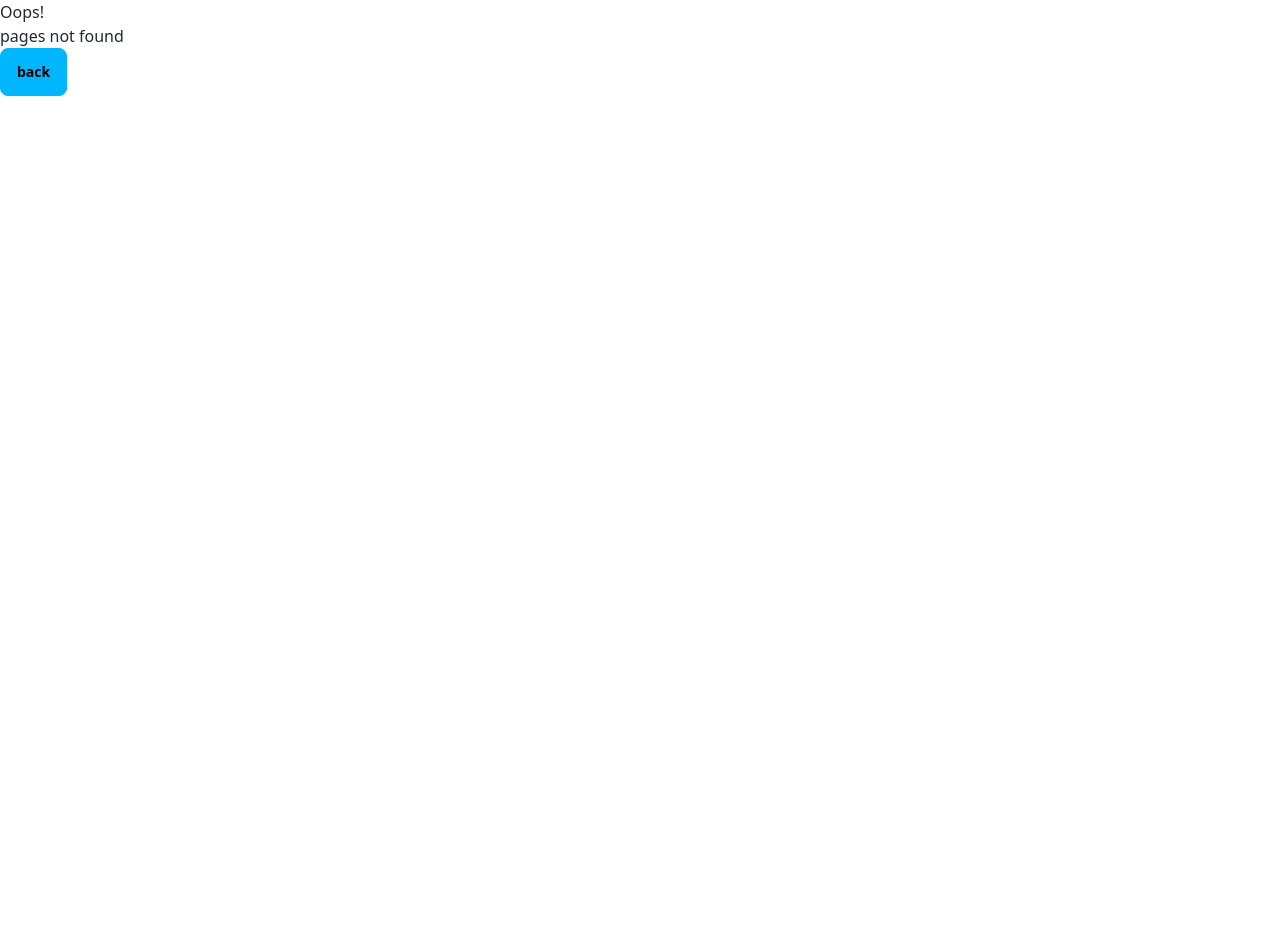
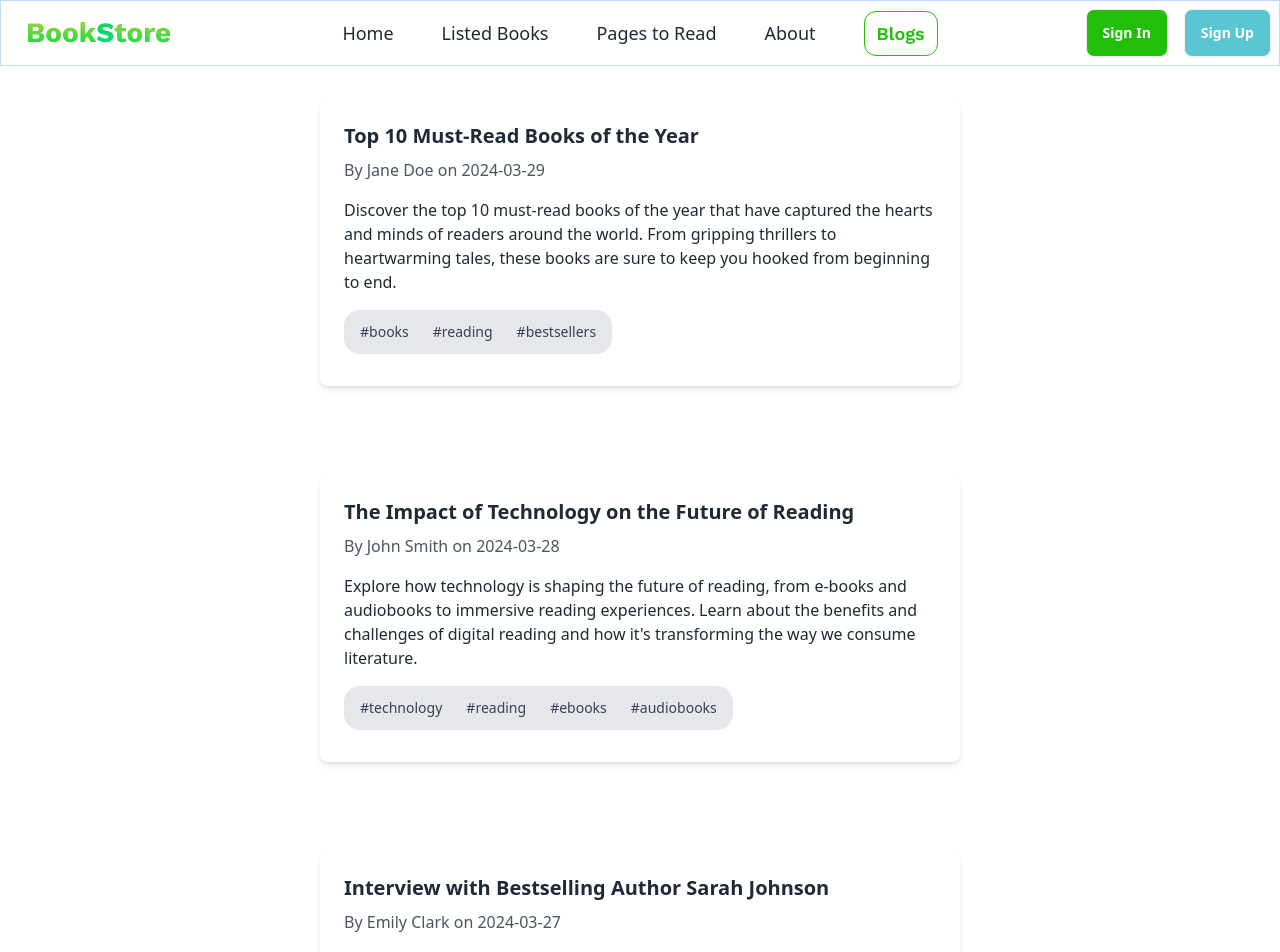
Before and after one commit to ArifMiah07/phb9a8, a React (Vite) app: page /blogs in a window 1280 px wide. Before the commit this address had no page. Shown: the top 952 px of the page. Before the commit the page ends 800 px from the top, so only its background shows below. Built offline with nearby package versions, Linux system fonts and the light colour scheme; a web font is replaced by a local one.

Commit message:
unfinished but last commit---sorry

```diff
--- /dev/null
+++ b/public/blogs.json
@@ -0,0 +1,65 @@
+[
+    {
+      "title": "Top 10 Must-Read Books of the Year",
+      "author": "Jane Doe",
+      "date": "2024-03-29",
+      "content": "Discover the top 10 must-read books of the year that have captured the hearts and minds of readers around the world. From gripping thrillers to heartwarming tales, these books are sure to keep you hooked from beginning to end.",
+      "tags": ["books", "reading", "bestsellers"]
+    },
+    {
+      "title": "The Impact of Technology on the Future of Reading",
+      "author": "John Smith",
+      "date": "2024-03-28",
+      "content": "Explore how technology is shaping the future of reading, from e-books and audiobooks to immersive reading experiences. Learn about the benefits and challenges of digital reading and how it's transforming the way we consume literature.",
+      "tags": ["technology", "reading", "ebooks", "audiobooks"]
+    },
+    {
+      "title": "Interview with Bestselling Author Sarah Johnson",
+      "author": "Emily Clark",
+      "date": "2024-03-27",
+      "content": "Get an exclusive look into the life and work of bestselling author Sarah Johnson. In this interview, Sarah shares insights into her writing process, inspiration, and upcoming projects, offering a glimpse behind the scenes of the literary world.",
+      "tags": ["authors", "interviews", "writing", "bestsellers"]
+    },
+    {
+      "title": "Book Review: 'The Midnight Library' by Matt Haig",
+      "author": "Michael Brown",
+      "date": "2024-03-26",
+      "content": "Read our in-depth review of 'The Midnight Library' by Matt Haig, a thought-provoking novel that explores the power of second chances and the importance of living life to the fullest. Discover why this book has captivated readers and critics alike.",
+      "tags": ["book reviews", "fiction", "novels"]
+    },
+    {
+      "title": "5 Tips for Starting a Book Club",
+      "author": "Jessica Taylor",
+      "date": "2024-03-25",
+      "content": "Are you thinking about starting a book club but not sure where to begin? Check out our top 5 tips for starting a successful book club, from selecting the right members to choosing engaging books and facilitating lively discussions.",
+      "tags": ["book clubs", "reading", "community"]
+    },
+    {
+      "title": "The Evolution of Young Adult Literature",
+      "author": "David Wilson",
+      "date": "2024-03-24",
+      "content": "Trace the evolution of young adult literature from its humble beginnings to its current popularity. Explore the themes, trends, and impact of YA literature on readers of all ages, and discover some of the genre's most influential works.",
+      "tags": ["young adult", "literature", "books", "genres"]
+    },
+    {
+      "title": "Bookish Travel Destinations Every Bibliophile Should Visit",
+      "author": "Sophie Adams",
+      "date": "2024-03-23",
+      "content": "Calling all book lovers! Explore our list of bookish travel destinations around the world that every bibliophile should visit. From historic libraries to literary landmarks, these destinations offer a unique blend of culture, history, and literature.",
+      "tags": ["travel", "literary destinations", "books"]
+    },
+    {
+      "title": "The Power of Audiobooks: A Listener's Perspective",
+      "author": "Mark Roberts",
+      "date": "2024-03-22",
+      "content": "Discover the power of audiobooks from a listener's perspective. Learn about the benefits of audiobooks for busy readers, the art of narration, and how audiobooks enhance the reading experience in ways that print books cannot.",
+      "tags": ["audiobooks", "reading", "listening", "technology"]
+    },
+    {
+      "title": "Exploring Dystopian Fiction: Themes and Recommendations",
+      "author": "Rachel Miller",
+      "date": "2024-03-21",
+      "content": "Delve into the world of dystopian fiction and explore its themes, from surveillance and authoritarianism to resistance and resilience. Discover some of the most compelling dystopian novels and recommendations for readers who enjoy this thought-provoking genre.",
+      "tags": ["dystopian fiction", "novels", "genres", "themes"]
+    }
+  ]
--- /dev/null
+++ b/src/components/About/About.jsx
@@ -0,0 +1,25 @@
+
+
+const About = () => {
+  return (
+    <div className="about-container mx-auto max-w-2xl px-4 py-8">
+      <h2 className="text-3xl font-bold mb-4">About Our Books Store</h2>
+      <p className="mb-4">Welcome to our Books Store, where we celebrate the joy of reading and provide book lovers with a haven to explore captivating stories, enriching knowledge, and endless adventures.</p>
+      <p className="mb-4">At our store, we are passionate about connecting readers with their next great read. Whether you're a seasoned bibliophile or just starting your reading journey, we have something special in store for you.</p>
+      <h3 className="text-xl font-bold mb-2">Our Mission</h3>
+      <p className="mb-4">Our mission is to inspire and empower readers by offering a diverse selection of books that cater to all interests and preferences. We believe in the transformative power of literature to educate, entertain, and enlighten individuals from all walks of life.</p>
+      <h3 className="text-xl font-bold mb-2">Our Commitment</h3>
+      <p className="mb-4">We are committed to providing exceptional service, fostering community engagement, and promoting a love for reading. Our team works tirelessly to curate a thoughtfully curated collection of books and create a welcoming environment where readers can discover, connect, and grow.</p>
+      <h3 className="text-xl font-bold mb-2">Contact Us</h3>
+      <p className="mb-2">Location: 123 Main Street, Cityville, State, Country</p>
+      <p className="mb-2">Phone: +1 (555) 123-4567</p>
+      <p className="mb-4">Email: info@yourbookstore.com</p>
+      <h3 className="text-xl font-bold mb-2">Copyright</h3>
+      <p className="mb-4">&copy; 2024 Your Books Store. All rights reserved.</p>
+      <p className="mb-2">Unauthorized duplication or distribution of materials from this site is strictly prohibited.</p>
+      <p>Happy reading!</p>
+    </div>
+  );
+};
+
+export default About;
--- /dev/null
+++ b/src/components/Blog/Blog.jsx
@@ -0,0 +1,25 @@
+import PropTypes from 'prop-types';
+
+const Blog = ({blogs}) => {
+    return (
+        <div className="blogs-container mx-auto max-w-2xl px-4 py-8">
+      {/* <h2 className="text-3xl font-bold mb-8">Latest Blogs</h2> */}
+        <div className="blog-card bg-white shadow-md rounded-lg mb-6 p-6">
+          <h3 className="text-xl font-bold mb-2">{blogs.title}</h3>
+          <p className="text-gray-600 mb-4">By {blogs.author} on {blogs.date}</p>
+          <p className="mb-4">{blogs.content}</p>
+          <div className="flex flex-wrap">
+              <span className="flex gap-6 bg-gray-200 text-gray-700 px-4 py-3 rounded-[16px] text-sm mr-2 mb-2">{
+                blogs.tags.map((tag, idx)=> <p key={idx}>#{tag}</p>)
+              }</span>
+          </div>
+        </div>
+    </div>
+    );
+};
+
+Blog.propTypes = {
+    blogs: PropTypes.object
+}
+
+export default Blog;
--- /dev/null
+++ b/src/components/Blogs/Blogs.jsx
@@ -0,0 +1,19 @@
+import { useLoaderData } from "react-router-dom";
+import Blog from "../Blog/Blog";
+
+
+const Blogs = () => {
+
+
+    const loader = useLoaderData();
+    // console.log(loader);
+    return (
+        <div>
+            {
+                loader.map((blogs, idx)=> <Blog key={idx} blogs={blogs}></Blog>)
+            }
+        </div>
+    );
+};
+
+export default Blogs;
--- a/src/components/BookDetails/BookDetails.jsx
+++ b/src/components/BookDetails/BookDetails.jsx
@@ -8,18 +8,18 @@ import 'react-toastify/dist/ReactToastify.css';
 
 
 const BookDetails = ({books}) => {
-    console.log(books);
+    // console.log(books);
     const { bookName, author, image, review, totalPages, rating, category, tags, publisher, yearOfPublishing  } = books;
 
 
 
     const handleReadBooks = (books)=> {
-        console.log(books);
+        // console.log(books);
         setReadBooks(books)
     }
 
     const handleWishlistBooks = (books)=>{
-        console.log(books);
+        // console.log(books);
         setWishlistBooks(books);
     }
     return (
--- a/src/components/Header/Header.jsx
+++ b/src/components/Header/Header.jsx
@@ -14,9 +14,11 @@ const Header = () => {
                     <svg xmlns="http://www.w3.org/2000/svg" className="h-5 w-5" fill="none" viewBox="0 0 24 24" stroke="currentColor"><path strokeLinecap="round" strokeLinejoin="round" strokeWidth="2" d="M4 6h16M4 12h8m-8 6h16" /></svg>
                 </div>
                 <ul tabIndex={0} className="menu menu-sm dropdown-content mt-3 z-[1] p-2 shadow bg-base-100 rounded-box w-52">
-                <NavLink to="/" className={({isActive})=> isActive ? 'text-[#23BE0A] border border-[#23BE0A] rounded-xl work-sans font-semibold text-[18px] px-3 py-2' : ' text-[18px]'}>Home</NavLink>
+                    <NavLink to="/" className={({isActive})=> isActive ? 'text-[#23BE0A] border border-[#23BE0A] rounded-xl work-sans font-semibold text-[18px] px-3 py-2' : ' text-[18px]'}>Home</NavLink>
                     <NavLink to="/listed-books" className={({isActive})=> isActive ? 'text-[#23BE0A] border border-[#23BE0A] rounded-xl work-sans font-semibold text-[18px] px-3 py-2' : ' text-[18px]'}>Listed Books</NavLink>
                     <NavLink to="/pages-to-read" className={({isActive})=> isActive ? 'text-[#23BE0A] border border-[#23BE0A] rounded-xl work-sans font-semibold text-[18px] px-3 py-2' : ' text-[18px]'}>Pages to Read</NavLink>
+                    <NavLink to="/about" className={({isActive})=> isActive ? 'text-[#23BE0A] border border-[#23BE0A] rounded-xl work-sans font-semibold text-[18px] px-3 py-2' : ' text-[18px]'}>About</NavLink>
+                    <NavLink to="/blogs" className={({isActive})=> isActive ? 'text-[#23BE0A] border border-[#23BE0A] rounded-xl work-sans font-semibold text-[18px] px-3 py-2' : ' text-[18px]'}>Blogs</NavLink>
                 </ul>
                 </div>
                 <a className="btn btn-ghost text-[#131313] text-[28px] font-bold work-sans flex gap-0"><span className='book-gdnt'>Book</span><span className='s-gdnt '>S</span><span className='tore-gdnt'>tore</span></a>
@@ -26,6 +28,8 @@ const Header = () => {
                     <NavLink to="/" className={({isActive})=> isActive ? 'text-[#23BE0A] border border-[#23BE0A] rounded-xl work-sans font-semibold text-[18px] px-3 py-2' : ' text-[18px]'}>Home</NavLink>
                     <NavLink to="/listed-books" className={({isActive})=> isActive ? 'text-[#23BE0A] border border-[#23BE0A] rounded-xl work-sans font-semibold text-[18px] px-3 py-2' : ' text-[18px]'}>Listed Books</NavLink>
                     <NavLink to="/pages-to-read" className={({isActive})=> isActive ? 'text-[#23BE0A] border border-[#23BE0A] rounded-xl work-sans font-semibold text-[18px] px-3 py-2' : ' text-[18px]'}>Pages to Read</NavLink>
+                    <NavLink to="/about" className={({isActive})=> isActive ? 'text-[#23BE0A] border border-[#23BE0A] rounded-xl work-sans font-semibold text-[18px] px-3 py-2' : ' text-[18px]'}>About</NavLink>
+                    <NavLink to="/blogs" className={({isActive})=> isActive ? 'text-[#23BE0A] border border-[#23BE0A] rounded-xl work-sans font-semibold text-[18px] px-3 py-2' : ' text-[18px]'}>Blogs</NavLink>
                 {/* </ul> */}
             </div>
             <div className="navbar-end text-[18px] gap-4">
--- a/src/components/PagesToRead/PagesToRead.jsx
+++ b/src/components/PagesToRead/PagesToRead.jsx
@@ -9,7 +9,7 @@ const PagesToRead = () => {
         const storedReadBookData = getReadBooks();
         setReadBookData(storedReadBookData);
     }, [])
-    console.log(readBooksData);
+    // console.log(readBooksData);
 
 
 
--- a/src/main.jsx
+++ b/src/main.jsx
@@ -15,6 +15,8 @@ import PagesToRead from './components/PagesToRead/PagesToRead';
 import BooksDetails from './components/BooksDetails/BooksDetails';
 import ReadBooks from './components/ReadBooks/ReadBooks';
 import WishlistBooks from './components/WishlistBooks/WishlistBooks';
+import About from './components/About/About';
+import Blogs from './components/Blogs/Blogs';
 
 
 const router = createBrowserRouter([
@@ -51,6 +53,15 @@ const router = createBrowserRouter([
         path: '/book-details/:id',
         element: <BooksDetails></BooksDetails>,
         loader: () => fetch(`/books.json`)
+      },
+      {
+        path: 'about',
+        element: <About></About>
+      },
+      {
+        path: 'blogs',
+        element: <Blogs></Blogs>,
+        loader: ()=> fetch(`/blogs.json`)
       }
     ]
   },
```
Also changed, not shown: 1 other file (tests, documents, lock files or other folders).
